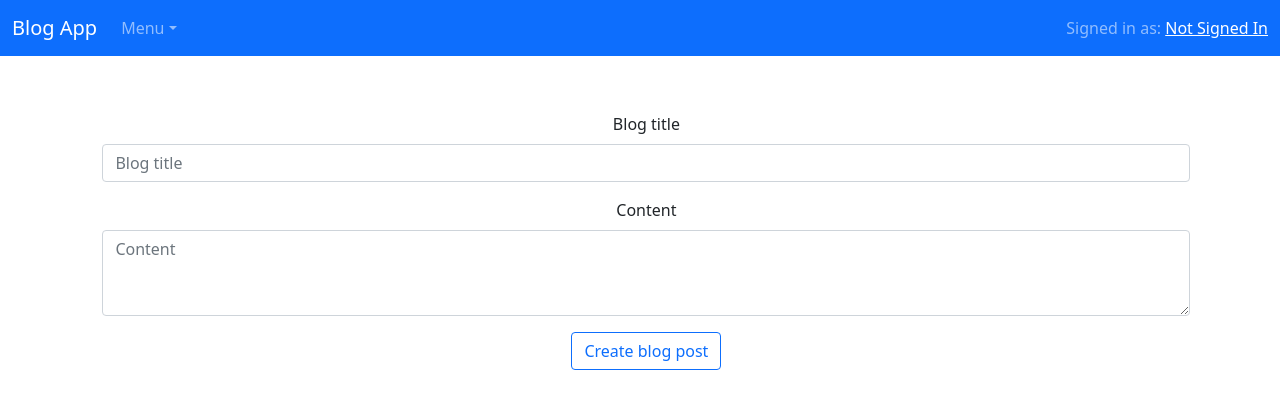
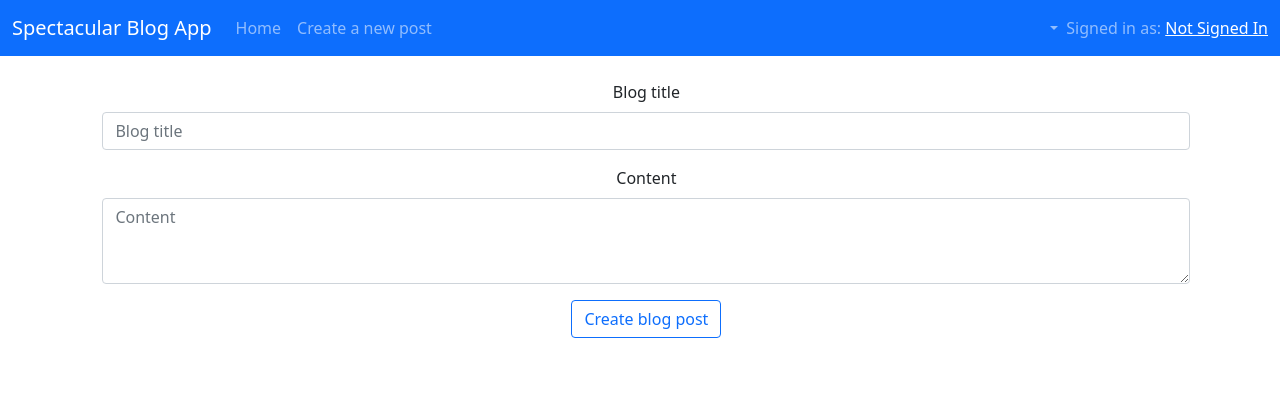
Before and after one commit to Daddaworm/rails-project, a React (Create React App) app in the folder client/: page /newpost in a window 1280 px wide. Shown: the top 408 px of the page. Built offline with nearby package versions, Linux system fonts and the light colour scheme; no server answers.

Commit message:
fixed some errors

```diff
--- a/client/src/App.css
+++ b/client/src/App.css
@@ -66,3 +66,7 @@
   margin-left: 40%;
   margin-right: 0%;
 }
+
+.drop-down-menu {
+  margin-left: inherit;
+}
--- a/client/src/components/BlogCardTab.js
+++ b/client/src/components/BlogCardTab.js
@@ -6,16 +6,16 @@ const BlogCardTab = ({ post, handleDeletePost, errors }) => {
 
     return (
         <>
-            <Card.Title>{ post.title }</Card.Title>
-                <Card.Text>
-                    { post.content }
-                </Card.Text>
-                <hr></hr>
-                <Card.Text>
-                    <p><small>Posted by: { post.user.username } on { post.created_at }</small></p>
-                </Card.Text>
-            <Button onClick={ handleDeletePost } variant="outline-primary">Delete post</Button>
-            <Errors errors={ errors } />
+            <Card.Title>{post.title}</Card.Title>
+            <Card.Text>
+                {post.content}
+            </Card.Text>
+            <hr></hr>
+            <Card.Text>
+                <p><small>Posted by: {post.user.username} on {post.created_at}</small></p>
+            </Card.Text>
+            <Button onClick={handleDeletePost} variant="outline-primary" size="sm" >Delete post</Button>
+            <Errors errors={errors} />
         </>
     )
 }
--- a/client/src/components/EditPost.js
+++ b/client/src/components/EditPost.js
@@ -2,7 +2,7 @@ import React, { useState } from 'react'
 import { Button, Form } from 'react-bootstrap'
 
 
-const EditPost = ({ post, setPosts, posts }) => {
+const EditPost = ({ post, setPosts, posts, blogTab, editTab, commentTab, setState }) => {
 
     const { id } = post
 
@@ -26,19 +26,19 @@ const EditPost = ({ post, setPosts, posts }) => {
             .then(resp => resp.json())
             .then(data => {
                 console.log(data)
-                setPosts(posts.map(singlePost => singlePost.id === id ? data : singlePost))}
-            )
+                if(!data.error) {
+                    setPosts(posts.map(singlePost => singlePost.id === id ? data : singlePost))
+                }
+            }
+        )
+        blogTab.current.className = "nav-link active"
+        editTab.current.className = "nav-link"
+        setState('#first')
+
     }
 
     return (
         <div>
-            {/* <form id='edit-form' onSubmit={onSubmit} >
-                <label for="title">Edit blog title:</label><br />
-                <input onChange={onChange} type="text" id="title" name="title" value={form.title} /><br />
-                <label for="content">Edit content:</label><br />
-                <textarea onChange={onChange} type="text" id="content" name="content" value={form.content} /><br /><br /> */}
-                {/* <input type="submit" value="Update"/>
-            </form> */}
             <Form onSubmit={ onSubmit } >
                 <Form.Group className="mb-3" controlId="exampleForm.ControlInput1">
                     <Form.Label>Blog title</Form.Label>
@@ -48,7 +48,7 @@ const EditPost = ({ post, setPosts, posts }) => {
                     <Form.Label>Blog Content</Form.Label>
                     <Form.Control onChange={ onChange } value={ form.content } name="content" type='text' as="textarea" rows={3} />
                 </Form.Group>
-                <Button type="submit" variant="outline-primary">Update post</Button>
+                <Button type="submit" variant="outline-primary" size="sm" >Update post</Button>
             </Form>
         </div>
     )
--- a/client/src/components/Errors.js
+++ b/client/src/components/Errors.js
@@ -1,4 +1,3 @@
-
 
 const Errors = ({errors}) => {
 
--- a/client/src/components/Home.js
+++ b/client/src/components/Home.js
@@ -6,22 +6,20 @@ const Home = ({ currentUser, errors, posts, setPosts }) => {
 
     const generatePost = () => {
         // debugger;
-        console.log(posts, 'Home line 12')
         return posts.map(post => {
-            return <Post key={ post.id } post={ post } setPosts={ setPosts } posts={ posts } errors={ errors } currentUser={ currentUser } />
+            return <Post key={post.id} post={post} setPosts={setPosts} posts={posts} errors={errors} currentUser={currentUser} />
         })
     }
 
     return (
         <div>
-            <Errors errors={ errors } />
-            <br/>
+            <Errors errors={errors} />
+            <br />
+            <br />
             <h6>Welcome to Blog App!  Feel free to create a post using the menu bar above.   Once a post is created, you can also edit a post by clicking on the Edit post tab to update your post.</h6>
-            <br/>
-            { generatePost() }
-            <br/>
-            {/* <h1>Welcome to your homepage!</h1> */}
-            {/* <NewPost /> */}
+            <br />
+            {generatePost()}
+            <br />
         </div>
     )
 }
--- a/client/src/components/Logout.js
+++ b/client/src/components/Logout.js
@@ -21,12 +21,12 @@ const Logout = ({ setCurrentUser }) => {
         }, 2000)
     }
 
-    return(
+    return (
         <div>
-            <br/>
+            <br />
+            <br />
             <h1>Logging out...</h1>
         </div>
     )
 }
-
 export default Logout
--- a/client/src/components/Navbar.js
+++ b/client/src/components/Navbar.js
@@ -3,45 +3,33 @@ import { Navbar, Container, NavDropdown, Nav } from 'react-bootstrap'
 const NavBar = ({ currentUser }) => {
 
     return (
-        // <div>
-        //     <nav>
-        //         <ul>
-        //             <li>
-        //                 <Link to="/">Home</Link>
-        //             </li>
-        //             <li>
-        //                 <Link to="/signup">Signup</Link>
-        //             </li>
-        //             <li>
-        //                 <Link to="/login">Login</Link>
-        //             </li>
-        //             <li>
-        //                 <Link to="/logout">Logout</Link>
-        //             </li>
-        //         </ul>
-        //     </nav>
-        // </div>
         <div>
-            <Navbar variant='dark' bg='primary' expand='lg'>
+            <Navbar variant='dark' bg='primary' expand='lg' fixed='top'>
                 <Container fluid>
-            <Navbar.Brand href="/home">Blog App</Navbar.Brand>
+                    <Navbar.Brand href="/home">Spectacular Blog App</Navbar.Brand>
                     <Navbar.Toggle aria-controls="navbar-dark-example" />
+                    <Nav className="me-auto">
+                        <Nav.Link href="/home">Home</Nav.Link>
+                        <Nav.Link href="/newpost">Create a new post</Nav.Link>
+                        {/* <Nav.Link href="#pricing">Pricing</Nav.Link> */}
+                    </Nav>
                     <Navbar.Collapse id="navbar-dark-example">
+                    </Navbar.Collapse>
+                    <Navbar.Collapse className="justify-content-end">
                         <Nav>
                             <NavDropdown
+                                className='drop-down-menu'
                                 id="nav-dropdown-dark-example"
-                        title="Menu"
+                                title=""
                                 menuvariant="dark">
                                 <NavDropdown.Item href="/signup">Sign Up</NavDropdown.Item>
                                 <NavDropdown.Item href="/login">Login</NavDropdown.Item>
-                        <NavDropdown.Item href="/posts">Your Posts</NavDropdown.Item>
-                        <NavDropdown.Item href="/newpost">Create Post</NavDropdown.Item>
+                                {/* <NavDropdown.Item href="/posts">Your Posts</NavDropdown.Item> */}
+                                {/* <NavDropdown.Item href="/newpost">Create Post</NavDropdown.Item> */}
                                 <NavDropdown.Divider />
                                 <NavDropdown.Item href="/logout">Log Out</NavDropdown.Item>
                             </NavDropdown>
                         </Nav>
-            </Navbar.Collapse>
-            <Navbar.Collapse className="justify-content-end">
                         <Navbar.Text>
                             Signed in as: <a href="/home">{currentUser ? `${currentUser.username}` : "Not Signed In"}</a>
                         </Navbar.Text>
--- a/client/src/components/NewPost.js
+++ b/client/src/components/NewPost.js
@@ -8,7 +8,7 @@ const NewPost = ({ handleUserLoginAndSignup, errors, setPosts, posts }) => {
     const [state, setState] = useState({})
 
     const onChange = (e) => {
-        setState({...state, [e.target.name]: e.target.value})
+        setState({ ...state, [e.target.name]: e.target.value })
     }
 
     const onSubmit = (e) => {
@@ -22,36 +22,29 @@ const NewPost = ({ handleUserLoginAndSignup, errors, setPosts, posts }) => {
             body: JSON.stringify(state)
         }
         fetch('/posts', config)
-        .then(resp => resp.json())
-        .then(data => {
-            setPosts([data, ...posts])
-            handleUserLoginAndSignup(data)
-        })
+            .then(resp => resp.json())
+            .then(data => {
+                setPosts([data, ...posts])
+                handleUserLoginAndSignup(data)
+            })
     }
 
-    return(
+    return (
         <div>
-            {/* <form onSubmit={onSubmit} >
-                <label for="title">Blog Title:</label><br/>
-                    <input onChange={onChange} type="text" id="title" name="title" /><br/>
-                <label for="content">Content:</label><br/>
-                    <textarea onChange={onChange} type="text" id="content" name="content" /><br/><br/>
-                    <input type="submit" value="Submit"/>
-            </form>  */}
-            <br/>
-            <Form id='create-form' onSubmit={ onSubmit } >
+            <br />
+            <br />
+            <Form id='create-form' onSubmit={onSubmit} >
                 <Form.Group className="mb-3" controlId="exampleForm.ControlInput1">
                     <Form.Label>Blog title</Form.Label>
-                    <Form.Control onChange={ onChange }  name='title' type="text" placeholder="Blog title" />
+                    <Form.Control onChange={onChange} name='title' type="text" placeholder="Blog title" />
                 </Form.Group>
                 <Form.Group className="mb-3" controlId="exampleForm.ControlTextarea1">
                     <Form.Label>Content</Form.Label>
-                    <Form.Control onChange={ onChange }  name="content" type='text' as="textarea" placeholder="Content" rows={3} />
+                    <Form.Control onChange={onChange} name="content" type='text' as="textarea" placeholder="Content" rows={3} />
                 </Form.Group>
                 <Button type="submit" variant="outline-primary">Create blog post</Button>
             </Form>
-
-            <br/>
+            <br />
             <Errors errors={errors} />
         </div>
     )
```
Also changed, not shown: client/src/App.js (+10 -12 lines), client/src/components/Login.js (+2 -13 lines), client/src/components/Post.js (+14 -14 lines), client/src/components/Signup.js (+8 -22 lines), 1 other file (tests, documents, lock files or other folders). Lines whose indentation alone changed are shown as unchanged.
